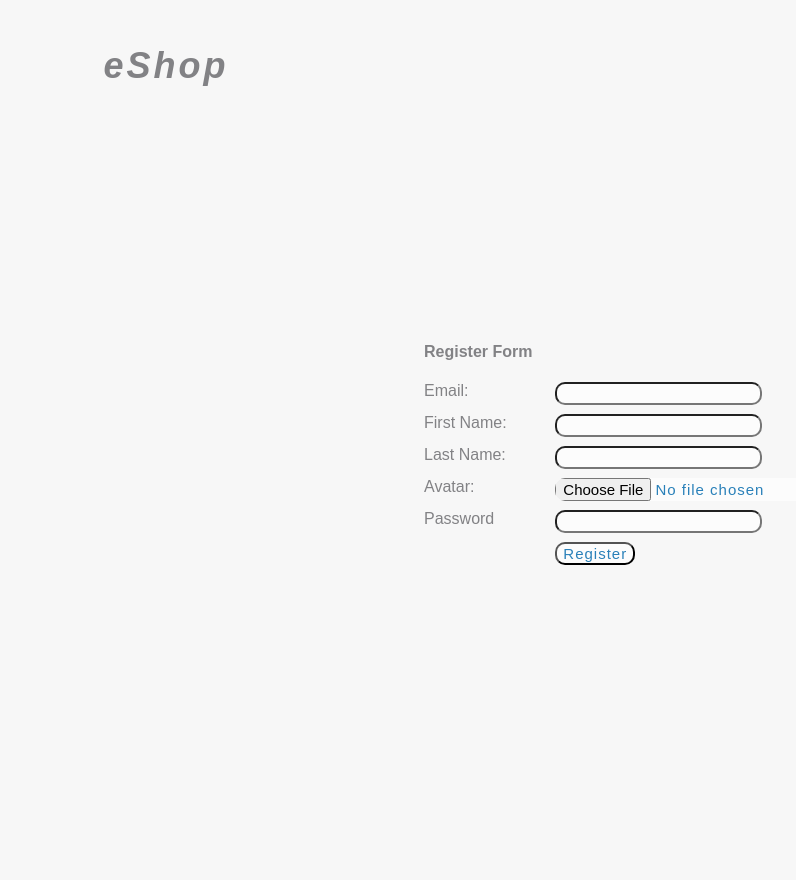
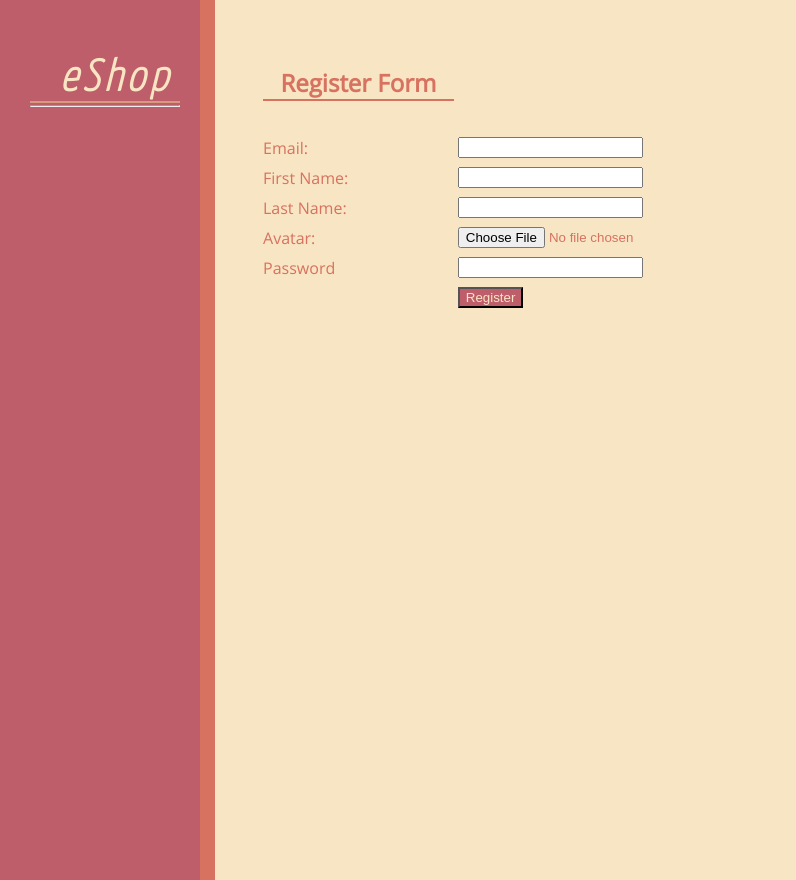
Before and after one commit to salman19/eShop, a PHP site: page /page/register.php in a window 1280 px wide. Shown: the whole page, without its empty margins (0-796 px from the left). Run offline with PHP 8.4, Linux system fonts and the light colour scheme.

Commit message:
style modified

```diff
--- a/app/css/main.css
+++ b/app/css/main.css
@@ -13,24 +13,21 @@
 html, body{
 	margin: 0;
 	padding: 0;
-	background-color: #f7f7f7;
+	background-color: #F8E5C4;
 	font-family: 'open-sans', sans-serif;
-	color:#828285;
+	color:#D77260;
 	font-size: 14px;
 }
 
 h1, h2, h3 {
-	padding:0 0 1px 17px;
-	border-left: 20px solid #2980b9;
-	border-bottom: 2px solid #2980b9;
-	width: 80px;
+	/*border-left: 15px solid #2980b9;*/
+	text-align: center;
+	border-bottom: 2px solid #D77260;
+
 }
-
-
 /*	LINKS	*/
 a, a:link, a:visited{
-	text-decoration: none;
-	color: #1E262B;
+	color: #D77260;
 	text-transform: lowercase;
 	letter-spacing: 2px;
 	font-size: 11px;
@@ -43,8 +40,8 @@ a, a:link, a:visited{
 }
 
 a:hover{
-	background-color: #39434A;
-	color: #eee;
+	background-color: #D69B7D;
+	color: #F8E5C4;
 	-webkit-transition: all 5ms ease;
 	-moz-transition: all 5ms ease;
 	-ms-transition: all 5ms ease;
@@ -55,27 +52,30 @@ a:hover{
 
 /*	HEADER	*/
 header{
-	background-color: #2980b9;
-	box-shadow: 0px 0px 4px 0px #2980b9;
-	width: 100%;
-	height: 100px;
-	margin-bottom: 5px;
-	padding-bottom: 10px;
-	color:#fcfcfc;
-
+	background-color: #BE5E6A;
+	height: 100%;
+	width: 150px;
+	position: fixed;
+	top: 0;
+	left: 0;
+	padding: 20px 20px 0 30px;
+	/*box-shadow: 0px 0px 8px 0px #BE5E6A;*/
+	border-right:15px solid #D77260;
+	color:#F8E5C4;
 }
 
 /*	LOGO	*/
 .logo{
-	position: absolute;
-	top: 20px;
-	left: 8%;
-	border: 1px solid transparent;
-	width: 200px;
 	font-family: 'logo', sans-serif;
-	letter-spacing: 3px;
-	font-size: 18px;
+	letter-spacing: 5px;
 	font-style: italic;
+	font-size: 22px;
+}
+
+.logo h1{
+	padding:0 0 0 22px;
+	margin-bottom: -5px;
+	border-bottom: 2px solid #D69B7D;
 }
 
 .logo a{
@@ -83,14 +83,47 @@ header{
 	text-decoration: none;
 	font-size: inherit;
 	text-transform: inherit;
+	letter-spacing: 5px;
+}
+.logo a:hover{
+	background-color: transparent;
+}
+
+header hr{
+	color: #F8E5C4;
+	margin-bottom: 10px;
+	box-shadow: none;
+}
+
+header button{
+	background: #ffe3b5;
+	  background-image: -webkit-linear-gradient(top, #ffe3b5, #F8E5C4);
+	  background-image: -moz-linear-gradient(top, #ffe3b5, #F8E5C4);
+	  background-image: -ms-linear-gradient(top, #ffe3b5, #F8E5C4);
+	  background-image: -o-linear-gradient(top, #ffe3b5, #F8E5C4);
+	  background-image: linear-gradient(to bottom, #ffe3b5, #F8E5C4);
+	  color: #BE5E6A;
+	  text-decoration: none;
+	-webkit-transition: all 5ms ease;
+	-moz-transition: all 5ms ease;
+	-ms-transition: all 5ms ease;
+	-o-transition: all 5ms ease;
+	transition: all 5ms ease;
+}
+
+header button:hover {
+	-webkit-transition: all 5ms ease;
+	-moz-transition: all 5ms ease;
+	-ms-transition: all 5ms ease;
+	-o-transition: all 5ms ease;
+	transition: all 5ms ease;
 }
 
 /*	widget	*/
 .widget{
-	position: absolute;
-	top: 30px;
-	right:100px;
-	border: 1px solid transparent;
+	width: auto;
+	margin-top: 20px;
+	padding: 5px 0 5px 0;
 }
 
 /* user widget */
@@ -100,62 +133,49 @@ header{
 	font-size: 12px;
 	letter-spacing: 2px;
 }
+
+.user img{
+	width: 100px;
+	height:95px;
+	display: block;
+	border-radius: 150px;
+	-webkit-border-radius: 150px;
+	-moz-border-radius: 150px;
+	border:3px solid #F8E5C4;
+	margin-left: 12%;
+	margin-top: 10px;
+	margin-bottom: 5px;
+}
+
 .user button{
 	float:right;
 	min-width: 75px;
 	letter-spacing: 0px;
 }
-.user img{
-	width: 58px;
-	height: 48px;
-	border:2px solid #fff;
-	float:left;
-}
 
 /* container */
 .container{
-	position: relative;
-	float: left;
-	margin-left: 18%;
-	width: 800px;
-	border: 1px solid transparent;
-	background-color: inherit;
-	padding-left: 50px;
+	position: absolute;
+	top: 50px;
+	left: 250px;
+	width: 750px;
 }
 
 .error{
-	color:#D64F4F;
+	color:#CF280A;
 	text-transform: uppercase;
-	letter-spacing: 1px;
 	font-weight: 600;
 	font-size: 15px;
 }
 
 .success{
-	color:#55A4D9;
+	color:#D9D79A;
 }
 
+
 button{
-	background-color: #fcfcfc;
-	color: #2980b9;
-	margin-top: 5px;
-	border-radius: 10px;
-	letter-spacing: 1px;
-	font-size: 12px;
-	-webkit-transition: all 5ms ease;
-	-moz-transition: all 5ms ease;
-	-ms-transition: all 5ms ease;
-	-o-transition: all 5ms ease;
-	transition: all 5ms ease;
+	color: #F8E5C4;
+	background: #BE5E6A;
+	text-decoration: none;
+	min-width: 50px;
 }
-
-button:hover {
-	border-radius: 4px;
-	background-color: #2980b9;
-	color: #fff;
-	-webkit-transition: all 5ms ease;
-	-moz-transition: all 5ms ease;
-	-ms-transition: all 5ms ease;
-	-o-transition: all 5ms ease;
-	transition: all 5ms ease;
-}
--- a/app/css/signin.css
+++ b/app/css/signin.css
@@ -1,69 +1,10 @@
-html, body{
-	margin: 0;
-	padding: 0;
-	background-color: #f7f7f7;
-	font-family: 'open-sans', sans-serif;
-	color:#828285;
-	font-size: 14px;
-}
-/*	LOGO	*/
-.logo{
-	position: absolute;
-	top: 20px;
-	left: 8%;
-	border: 1px solid transparent;
-	width: 200px;
-	font-family: 'logo', sans-serif;
-	letter-spacing: 3px;
-	font-size: 18px;
-	font-style: italic;
+.form {
+	position: relative;
+	top: 13px;
+	left: 10px;
 }
 
-.logo a{
-	color: inherit;
-	text-decoration: none;
-	font-size: inherit;
-	text-transform: inherit;
+.form h2{
+	border-bottom: 2px solid #D77260;
+	text-align: center;
 }
-
-.form {
-position: absolute;
- width:600px;
- height:400px;
- top:50%;
- left:45%;
- margin:-100px 0 0 -200px;
-
-}
-
-
-input{
-	background-color: #fcfcfc;
-	color: #2980b9;
-	margin-top: 5px;
-	border-radius: 10px;
-	letter-spacing: 1px;
-	font-size: 15px;
-	-webkit-transition: all 5ms ease;
-	-moz-transition: all 5ms ease;
-	-ms-transition: all 5ms ease;
-	-o-transition: all 5ms ease;
-	transition: all 5ms ease;
-}
-
-input:hover {
-	border-radius: 4px;
-	background-color: #2980b9;
-	color: #fff;
-	-webkit-transition: all 5ms ease;
-	-moz-transition: all 5ms ease;
-	-ms-transition: all 5ms ease;
-	-o-transition: all 5ms ease;
-	transition: all 5ms ease;
-}
-.widget{
-	position: absolute;
-	top: 30px;
-	right:100px;
-	border: 1px solid transparent;
-}
--- a/app/page/register.php
+++ b/app/page/register.php
@@ -24,28 +24,31 @@
 	mysql_close();
 ?>
 
-
-
 <html>
 <head>
 	<meta charset="utf-8" />
 	<title>Register Form</title>
 
+	<link rel="stylesheet" type="text/css" href="../css/main.css">
 	<link rel="stylesheet" type="text/css" href="../css/signin.css">
 
 </head>
 <body>
+	<header>
 		<!-- LOGO -->
 		<div class="logo"><h1><a href="../index.php">eShop</a></h1></div>
+		<hr>
+	</header>
 
+	<div class="container">
 		<div class= "form">
 
 			<form id="register" name="register" method="post" action=""
 			onsubmit="return validateForm()" enctype="multipart/form-data">
 
-	<table width="510" border="0" align="center">
+			<table width="510" border="0">
 				<tr>
-			<td><b>Register Form</b></td>
+					<td><h2>Register Form</h2></td>
 					<td><div id="error"></div></td>
 				</tr>
 				<tr><td></td></tr>
@@ -55,35 +58,36 @@
 					<td>Email:</td>
 					<td><input type="text" name="email" id="email" /></td>
 				</tr>
+				<tr><td></td></tr>
 				<tr>
 					<td>First Name:</td>
 					<td><input type="text" name="first_name" id="first_name" /></td>
 				</tr>
+				<tr><td></td></tr>
 				<tr>
 					<td>Last Name:</td>
 					<td><input type="text" name="last_name" id="last_name" /></td>
 				</tr>
+				<tr><td></td></tr>
 				<tr>
 					<td>Avatar:</td>
 					<td> <input type="file" name="avatar" id="avatar"> </td>
 				</tr>
+				<tr><td></td></tr>
 				<tr>
 					<td>Password</td>
 					<td><input type="password" name="password" id="password" /></td>
 				</tr>
+				<tr><td></td></tr>
 				<tr>
 					<td>&nbsp;</td>
-			<td><input type="submit" name="button" id="button" value="Register"/>
-
+					<td><button type="submit" name="button" id="button">Register</button>
 				</tr>
-
 			</table>
 			</form>
 		</div>
+	</div>
 
-
-
-<script src="../js/jquery-1.11.1.min.js"></script>
 	<script src="../js/register.js"></script>
 </body>
 </html>
```
Also changed, not shown: app/css/index.css (+28 -37 lines), app/css/profile.css (+3 -7 lines), app/index.php (+6 -10 lines), app/page/buy.php (+7 -4 lines), app/page/signin.php (+14 -16 lines), dump.sql (+4 -4 lines), app/avatar/default.png. Lines whose indentation alone changed are shown as unchanged.
